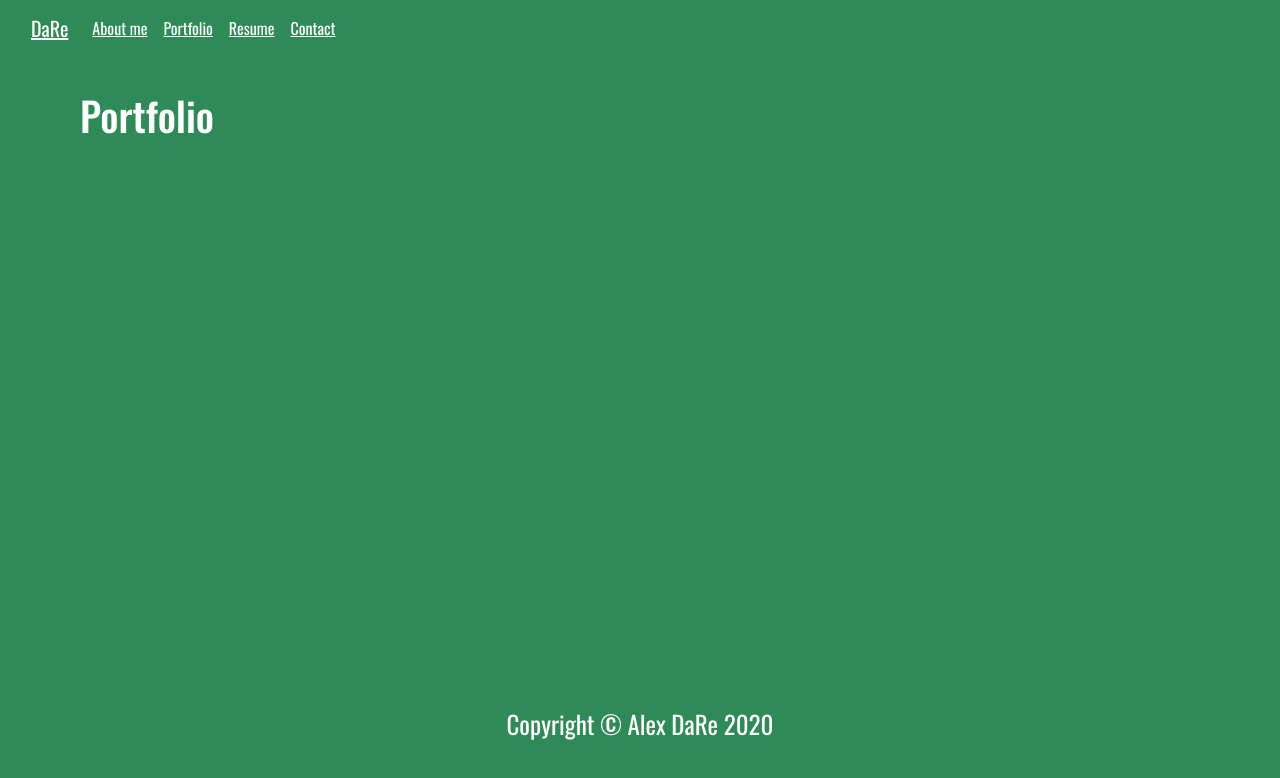
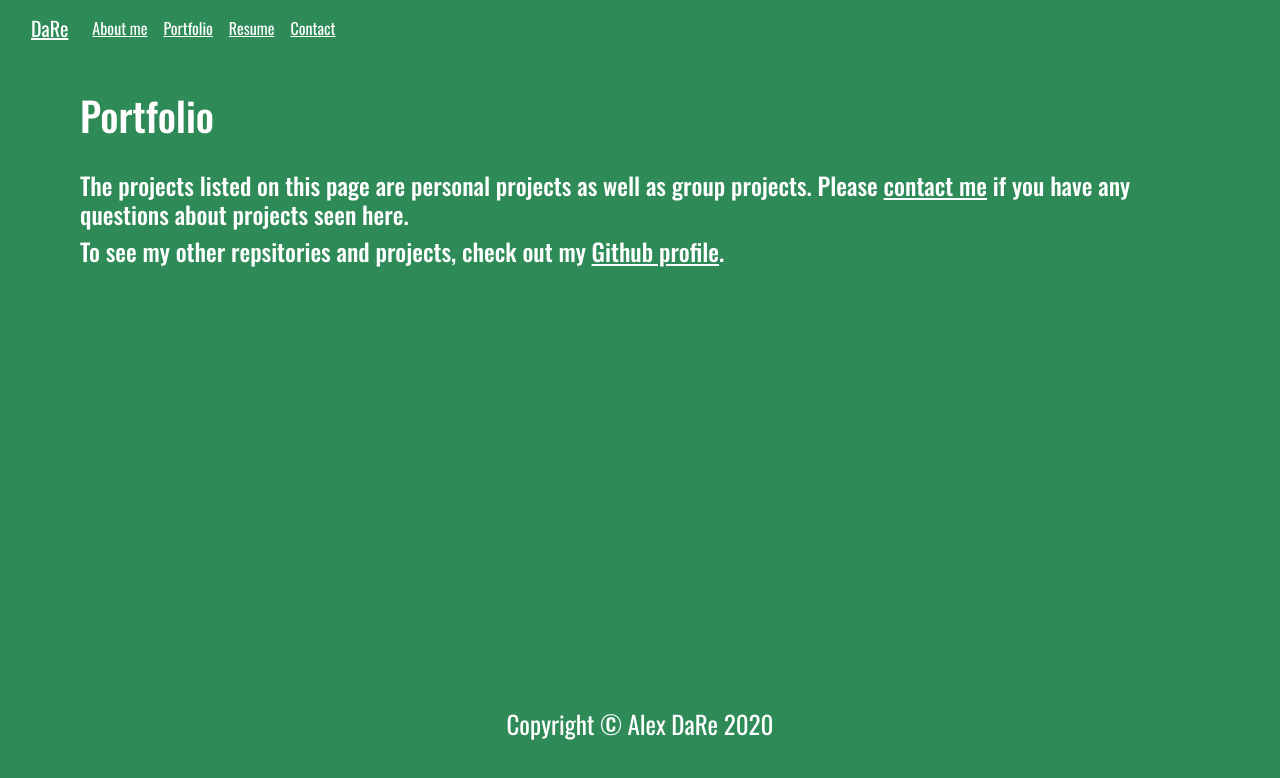
Before and after one commit to aldare93/new-react-portfolio, a React (Create React App) app: page /portfolio in a window 1280 px wide. Shown: the top 778 px of the page. Built offline with nearby package versions, Linux system fonts and the light colour scheme.

Commit message:
added title prop to pages, content added to portfolio

```diff
--- a/src/App.js
+++ b/src/App.js
@@ -10,10 +10,10 @@ function App() {
         <Navigation />
         <Switch>
           <Route path="/" exact component={() => <Home />} />
-          <Route path="/about" exact component={() => <About />} />
-          <Route path="/portfolio" exact component={() => <Portfolio />} />
-          <Route path="/resume" exact component={() => <Resume />} />
-          <Route path="/contact" exact component={() => <Contact />} />
+          <Route path="/about" exact component={() => <About title={"About"}/>} />
+          <Route path="/portfolio" exact component={() => <Portfolio title={"Portfolio"}/>} />
+          <Route path="/resume" exact component={() => <Resume title={"Resume"}/>} />
+          <Route path="/contact" exact component={() => <Contact title={"Contact"}/>} />
         </Switch>
         <Footer />
       </Router>
--- a/src/Pages/About.js
+++ b/src/Pages/About.js
@@ -1,11 +1,11 @@
 import React from "react";
 
-function About() {
+function About(props) {
   return (
     <div className="container homepage">
         <div className="row">
             <div class="col">
-                <h1>About me</h1>
+                <h1>{props.title}</h1>
                 <br />
                 <p>I'm originally from Carlsbad, California, a city located in northern San Diego county. I attended college at the University of California, Rivereside (UCR) from 2012 - 2016 and studied economics.</p>
                 <p>I began my professional career at Donnelley Financial Solutions in early 2017. My role at Donnelley was a Financial Services Account Specialist. As a Financial Services Account Specialist, I was a primary point of contact for clients and oversaw the creation and filing of all types of securities related documents going to the SEC, ranging from small compliance documents to initial public offerings. I worked at DFIN until May of 2019 at both their San Diego and Irvine offices.</p>
--- a/src/Pages/Contact.js
+++ b/src/Pages/Contact.js
@@ -1,11 +1,11 @@
 import React from "react";
 
-function Contact() {
+function Contact(props) {
   return (
     <div className="container homepage">
         <div className="row">
             <div className="col">
-                <h1>Contact</h1>
+                <h1>{props.title}</h1>
                 <br />
                 <p>If you'd like to discuss my projects or have any questions, you can email me at <a href="mailto:alexdare93@gmail.com">alexdare93@gmail.com</a>. Additionally, you can connect with me on <a href="https://www.linkedin.com/in/darealex/">Linkedin</a>.</p>
              </div>
--- a/src/Pages/Portfolio.js
+++ b/src/Pages/Portfolio.js
@@ -1,11 +1,14 @@
 import React from "react";
 
-function Portfolio() {
+function Portfolio(props) {
   return (
     <div className="container homepage">
         <div className="row">
             <div className="col">
-                <h1>Portfolio</h1>
+                <h1>{props.title}</h1>
+                <br />
+                <h4>The projects listed on this page are personal projects as well as group projects. Please <a href="./contact.html">contact me</a> if you have any questions about projects seen here.</h4>
+                <h4>To see my other repsitories and projects, check out my <a href="https://github.com/aldare93">Github profile</a>.</h4>
              </div>
         </div>
     </div>
--- a/src/Pages/Resume.js
+++ b/src/Pages/Resume.js
@@ -1,12 +1,12 @@
 import React from "react";
 
-function Resume() {
+function Resume(props) {
   return (
     <div>
       <div className="container">
         <div className="row">
             <div className="col">
-                <h1>Resume</h1>
+                <h1>{props.title}</h1>
                 <hr/>
                 <h2>Experience</h2>
             </div>
```
